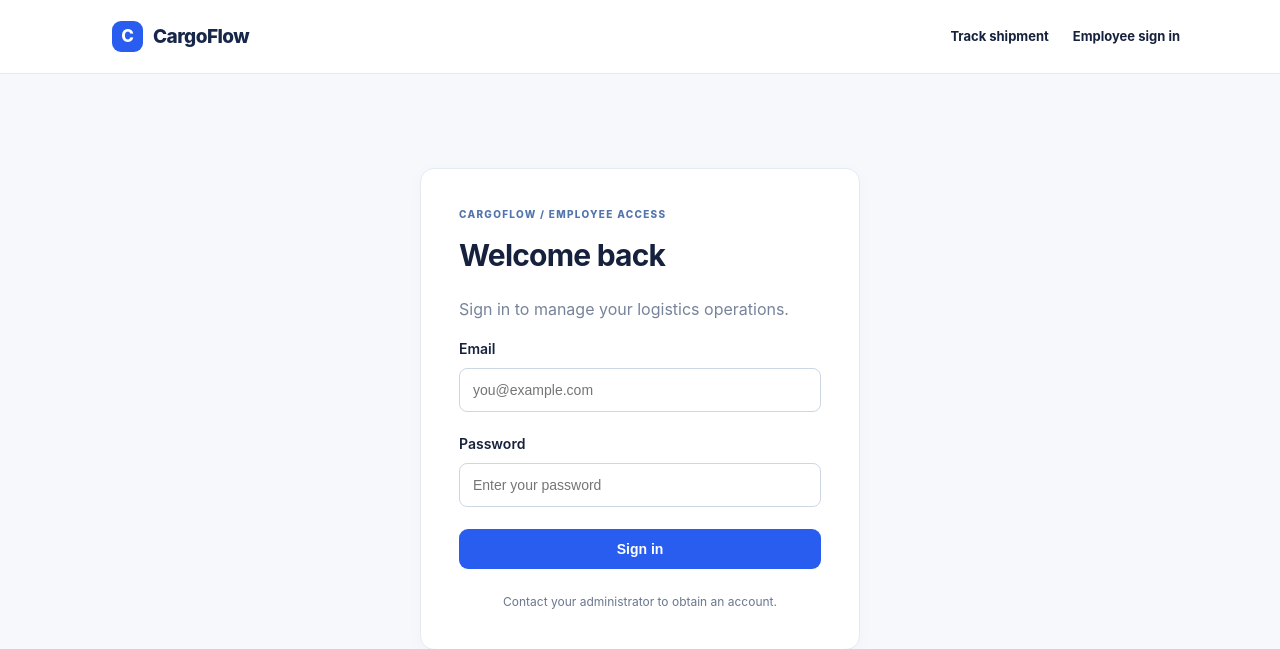
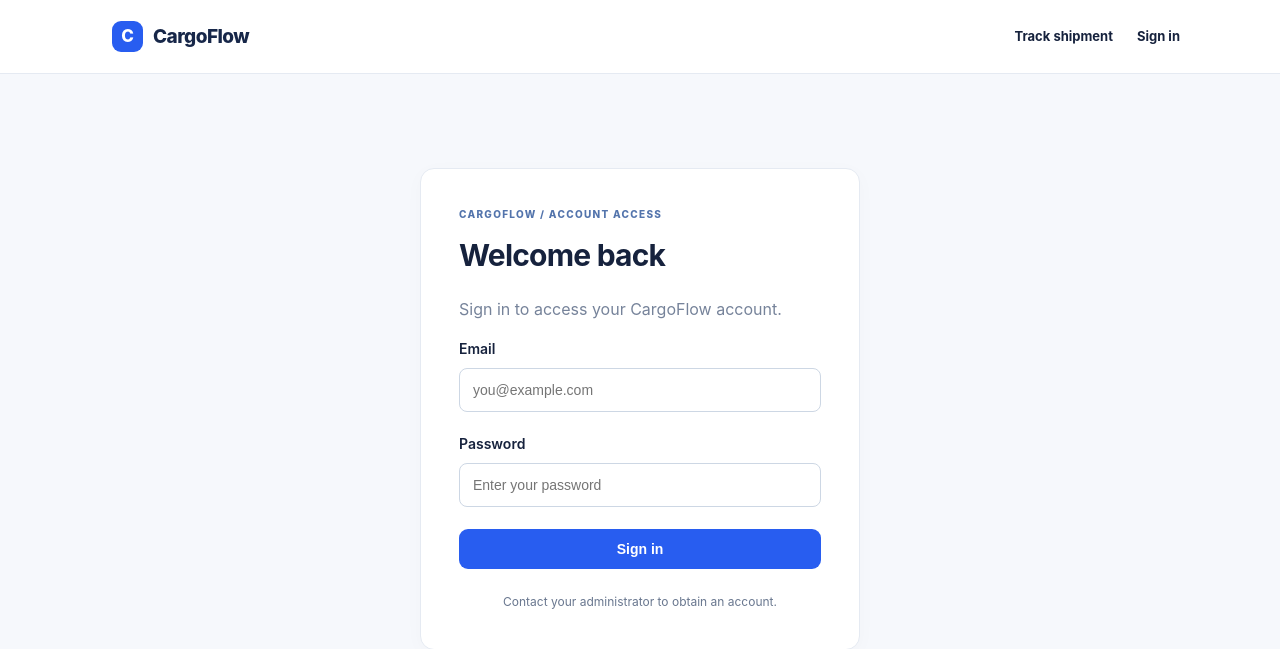
Before and after one commit to etg227/Logistics-Management-System, a Flask app: page /login in a window 1280 px wide. Shown: the top 649 px of the page. Run offline with Flask 3, Linux system fonts and the light colour scheme; some libraries are stand-ins or nearby versions.

Commit message:
Use account-neutral sign-in wording

```diff
--- a/app/templates/auth/login.html
+++ b/app/templates/auth/login.html
@@ -8,13 +8,13 @@
     <div class="login-card">
 
         <div class="eyebrow">
-            CARGOFLOW / EMPLOYEE ACCESS
+            CARGOFLOW / ACCOUNT ACCESS
         </div>
 
         <h1>Welcome back</h1>
 
         <p class="muted">
-            Sign in to manage your logistics operations.
+            Sign in to access your CargoFlow account.
         </p>
 
         <form method="POST" novalidate>
--- a/app/templates/base.html
+++ b/app/templates/base.html
@@ -50,7 +50,7 @@
   <div class="app-main">
     <header class="app-mobile-header"><a class="product-brand" href="{{ url_for('main.dashboard') }}"><span class="brand-mark" aria-hidden="true">C</span> CargoFlow</a><form method="POST" action="{{ url_for('auth.logout') }}"><input type="hidden" name="csrf_token" value="{{ csrf_token() }}"><button type="submit" class="mobile-signout">Sign out</button></form></header>
 {% else %}
-<header class="public-header"><a class="product-brand" href="{{ url_for('tracking.index') }}"><span class="brand-mark" aria-hidden="true">C</span> CargoFlow</a><nav aria-label="Public navigation"><a href="{{ url_for('tracking.index') }}">Track shipment</a><a href="{{ url_for('auth.login') }}">Employee sign in</a></nav></header>
+<header class="public-header"><a class="product-brand" href="{{ url_for('tracking.index') }}"><span class="brand-mark" aria-hidden="true">C</span> CargoFlow</a><nav aria-label="Public navigation"><a href="{{ url_for('tracking.index') }}">Track shipment</a><a href="{{ url_for('auth.login') }}">Sign in</a></nav></header>
 {% endif %}
 <main class="{{ 'app-content' if current_user.is_authenticated else 'public-content' }}" id="main-content">
   {% with messages = get_flashed_messages(with_categories=true) %}
```
